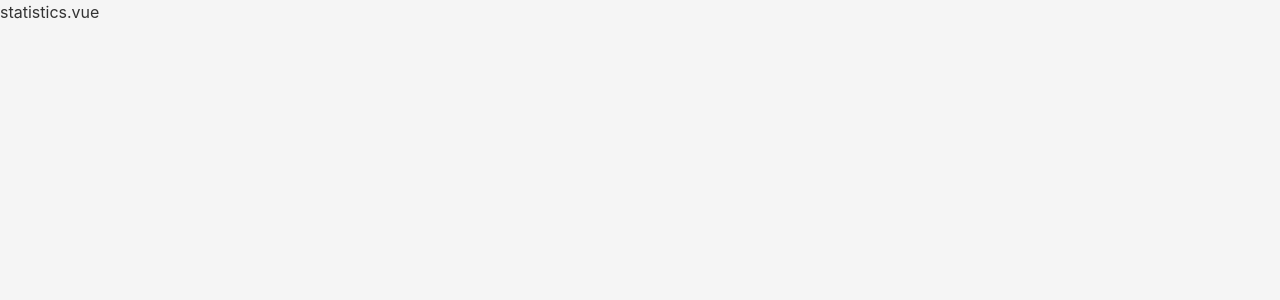
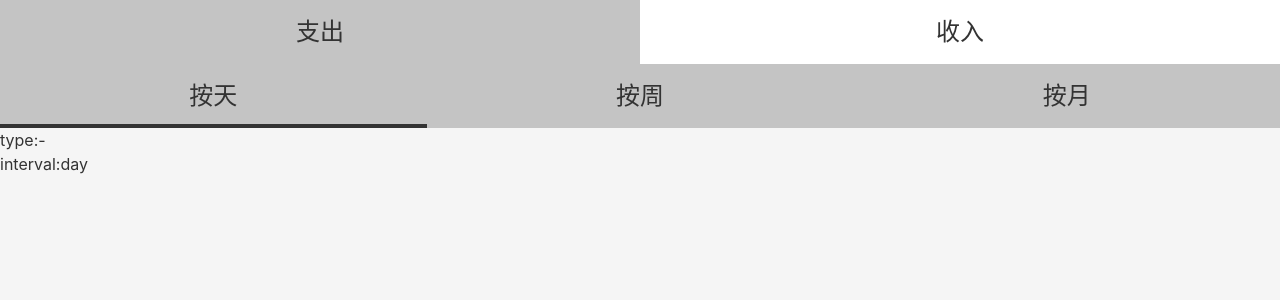
Before and after one commit to oldniu23/kangaroo-1, a Vue app: page /#/statistics in a window 1280 px wide. Shown: the top 300 px of the page. Built offline with nearby package versions, Linux system fonts and the light colour scheme; the HTML template or start-up script is replaced by a standard one.

Commit message:
抽离Tabs.vue 使用在statistics.vue里

```diff
--- a/src/components/Money/Types.vue
+++ b/src/components/Money/Types.vue
@@ -2,31 +2,47 @@
   <div>
     <ul class="types">
       <!-- 给v-bind:class一个对象,以动态地切换class。v-bind:class指令可以与普通的class特性共存 -->
-      <li :class="type === '-' && 'selected'" @click="selectType('-')">支出</li>
-      <li :class="type === '+' && 'selected'" @click="selectType('+')">收入</li>
+      <!-- es6的语法  如果key里有变量 用[ ]包裹起来 -->
+      <!-- 表驱动编程  如果selected后为true就selected出现 -->
+      <li
+        :class="{
+          [classPrefix + '-item']: classPrefix,
+          selected: value === '-',
+        }"
+        @click="selectType('-')"
+      >
+        支出
+      </li>
+      <li
+        :class="{
+          [classPrefix + '-item']: classPrefix,
+          selected: value === '+',
+        }"
+        @click="selectType('+')"
+      >
+        收入
+      </li>
     </ul>
   </div>
 </template>
 
 <script lang="ts">
 import Vue from "vue";
-import { Component, Watch } from "vue-property-decorator";
+import { Component, Prop } from "vue-property-decorator";
 
 @Component
 export default class Types extends Vue {
-  //初始type值为支出 通过点击切换type值
-  type = "-";
+  //!意思是绝对不会是undefined  ?是可能会是undefined
+  @Prop(String) readonly value!: string;
+  @Prop(String) classPrefix?: string;
+
   selectType(type: string) {
     if (type !== "+" && type !== "-") {
       throw new Error("未知类型");
     }
-    this.type = type;
+    this.$emit("update:value", type);
   }
   //监控type的值 变化了就触发下列事件 此事件会触发money组件中的事件
-  @Watch("type")
-  onValueChanged(value: string) {
-    this.$emit("update:value", value);
-  }
 }
 </script>
 
--- /dev/null
+++ b/src/components/Tabs.vue
@@ -0,0 +1,73 @@
+<template>
+  <ul class="tabs">
+    <!-- 选中天、周、月功能 -->
+    <li
+      v-for="item in dataSource"
+      :key="item.value"
+      :class="liClass(item)"
+      @click="select(item)"
+    >
+      {{ item.text }}
+    </li>
+  </ul>
+</template>
+
+<script lang="ts">
+import Vue from "vue";
+import { Component, Prop } from "vue-property-decorator";
+
+type DataSourceItem = { text: string; value: string };
+
+@Component
+export default class Tabs extends Vue {
+  //text是支出 收入 value是 + -  required: true是必须传 dataSource是数据源
+  @Prop({ required: true, type: Array })
+  dataSource!: DataSourceItem[];
+  //value是你选中的那一项
+  @Prop(String)
+  readonly value!: string;
+  //classPrefix是前缀
+  @Prop(String)
+  classPrefix?: string;
+
+  //为了上边class专门写的函数
+  liClass(item: DataSourceItem) {
+    return {
+      [this.classPrefix + "-tabs-item"]: this.classPrefix,
+      selected: item.value === this.value,
+    };
+  }
+
+  //选中天周月 触发事件更新值
+  select(item: DataSourceItem) {
+    this.$emit("update:value", item.value);
+  }
+}
+</script>
+
+
+<style lang="scss" scoped>
+.tabs {
+  background: #c4c4c4;
+  display: flex;
+  text-align: center;
+  font-size: 24px;
+  > li {
+    width: 50%;
+    height: 64px;
+    display: flex;
+    justify-content: center;
+    align-items: center;
+    position: relative;
+    &.selected::after {
+      content: "";
+      position: absolute;
+      bottom: 0;
+      left: 0;
+      width: 100%;
+      height: 4px;
+      background: #333;
+    }
+  }
+}
+</style>
--- a/src/views/Money.vue
+++ b/src/views/Money.vue
@@ -1,7 +1,7 @@
 <template>
   <Layout class-prefix="layout">
     <NumberPad @update:value="onUpdateAmount" @submit="saveRecord" />
-    <Types @update:value="onUpdateType" />
+    <Types :value.sync="record.type" />
     <div class="notes">
       <FormItem
         file-name="备注"
@@ -42,10 +42,7 @@
     //把备注值给record的notes
     this.record.notes = value;
   }
-  onUpdateType(value: string) {
-    //把支出收入类型给record的type
-    this.record.type = value;
-  }
+
   onUpdateAmount(value: string) {
     //解析数字板的output  赋给record的amount
     this.record.amount = parseFloat(value);
--- a/src/views/Statistics.vue
+++ b/src/views/Statistics.vue
@@ -1,17 +1,54 @@
 <template>
   <Layout>
-    <p>statistics.vue</p>
+    <!-- type 是收入支出  interval是间隔时间 -->
+    <Tabs classPrefix="type" :dataSource="typeList" :value.sync="type" />
+    <Tabs
+      classPrefix="interval"
+      :dataSource="intervalList"
+      :value.sync="interval"
+    />
+    <div>
+      type:{{ type }}
+      <br />
+      interval:{{ interval }}
+    </div>
   </Layout>
 </template>
 
 <script lang="ts">
 import Layout from "@/components/Layout.vue";
 import Vue from "vue";
+import Types from "@/components/Money/Types.vue";
+import { Component } from "vue-property-decorator";
+import Tabs from "@/components/Tabs.vue";
 
-export default Vue.extend({
-  components: { Layout },
-});
+@Component({ components: { Layout, Tabs, Types } })
+export default class Statistics extends Vue {
+  //两个切换栏的初始值
+  type = "-";
+  interval = "day";
+
+  intervalList = [
+    { text: "按天", value: "day" },
+    { text: "按周", value: "week" },
+    { text: "按月", value: "month" },
+  ];
+  typeList = [
+    { text: "支出", value: "-" },
+    { text: "收入", value: "+" },
+  ];
+}
 </script>
 
 <style lang="scss" scoped>
+::v-deep .type-tabs-item {
+  background: white;
+  &.selected {
+    background: #c4c4c4;
+    //清除下划线
+    &::after {
+      display: none;
+    }
+  }
+}
 </style>
```
Also changed, not shown: 1 other file (tests, documents, lock files or other folders).
